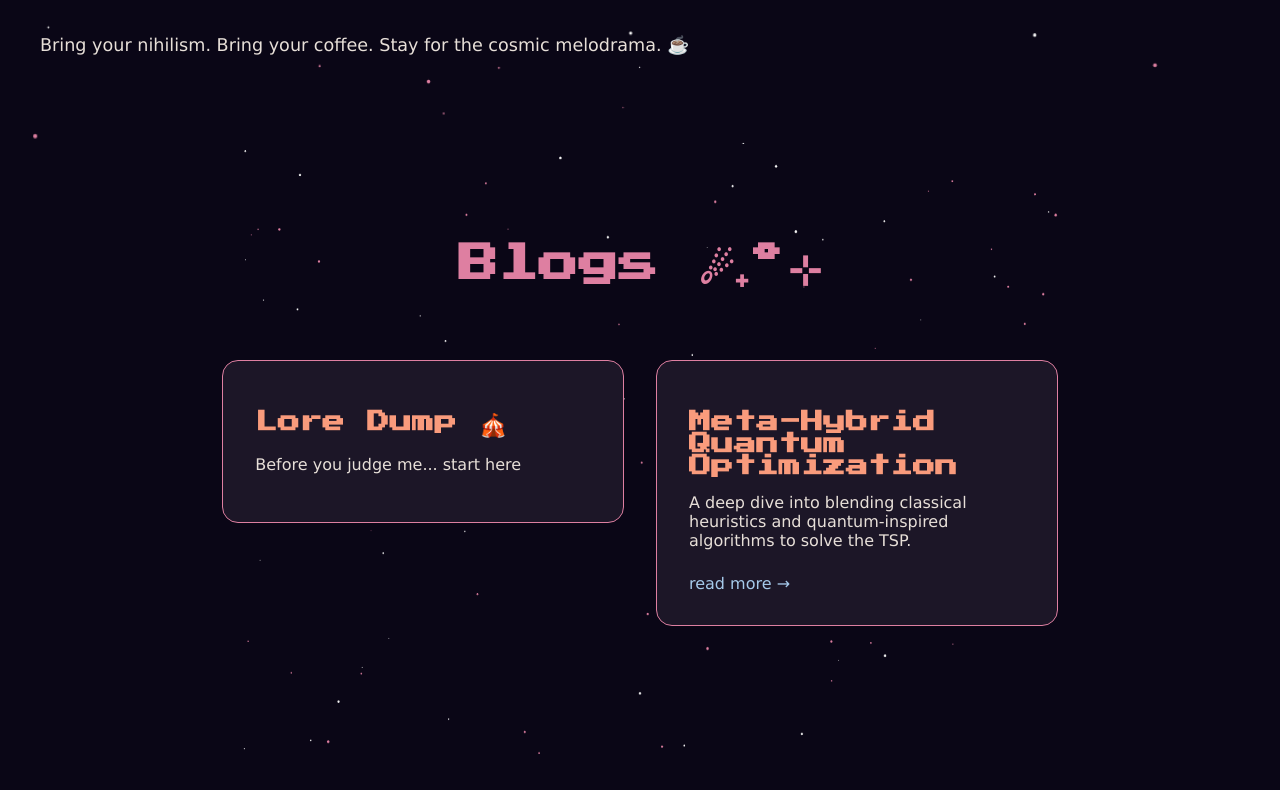
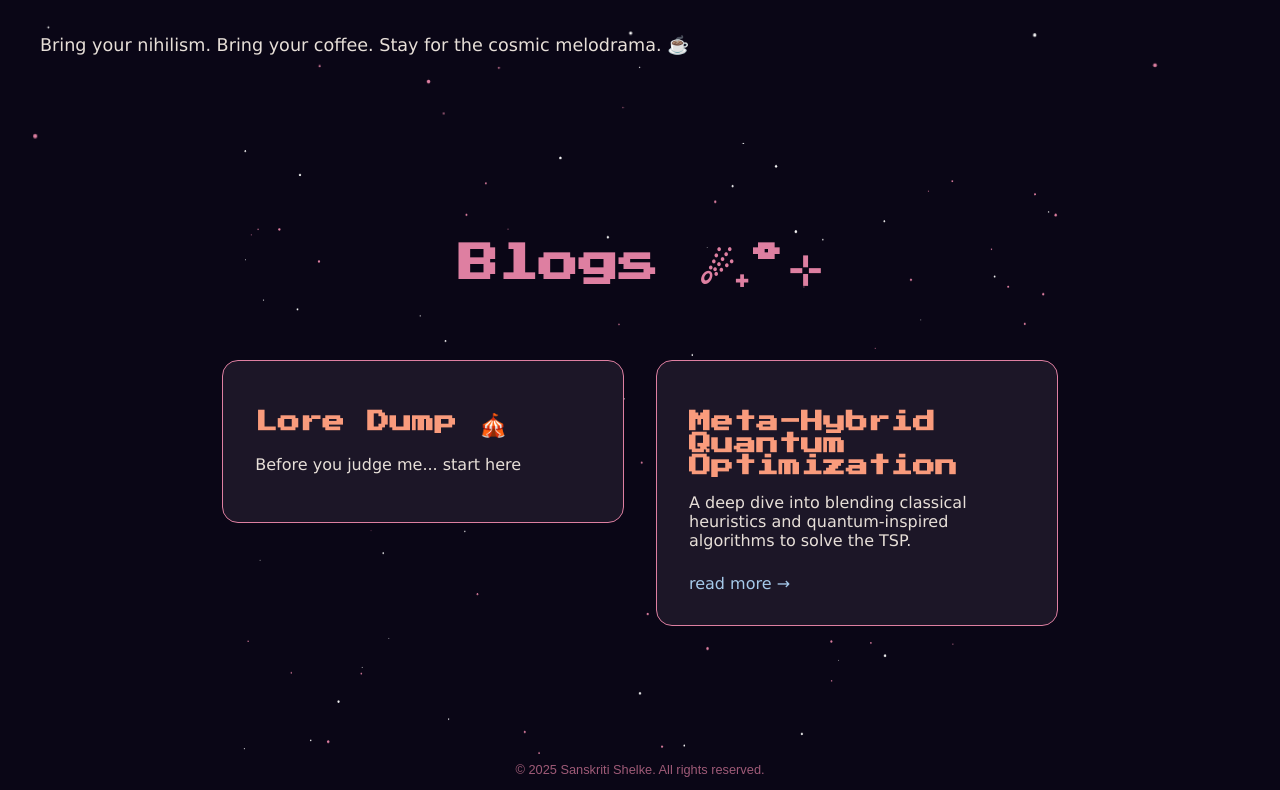
Before and after one commit to san5kriti/blogwebsite, a Next.js app: page / in a window 1280 px wide. Shown: the part 1450-2240 px from the top of the page. Before the commit the page ends 2204 px from the top, so only its background shows below. Built offline with nearby package versions, Linux system fonts and the light colour scheme.

Commit message:
footer update

```diff
--- a/src/pages/index.tsx
+++ b/src/pages/index.tsx
@@ -109,6 +109,7 @@ export default function Home() {
         {/* 🌸 Imported Sections */}
         <About />
         <Blogs />
+        <p className={styles.footerTiny}>© 2025 Sanskriti Shelke. All rights reserved.</p>
       </div>
     </>
   );
--- a/src/styles/Home.module.css
+++ b/src/styles/Home.module.css
@@ -157,3 +157,11 @@
   opacity: 1;
   cursor: pointer;
 }
+
+.footerTiny {
+  font-family: 'Outfit', sans-serif;
+  margin-top: 0.5rem;
+  color: #de7fa1;
+  font-size: 0.8rem;
+  opacity: 0.7;
+}
```
